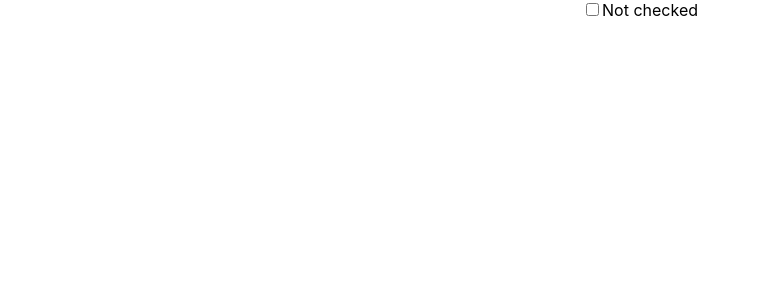
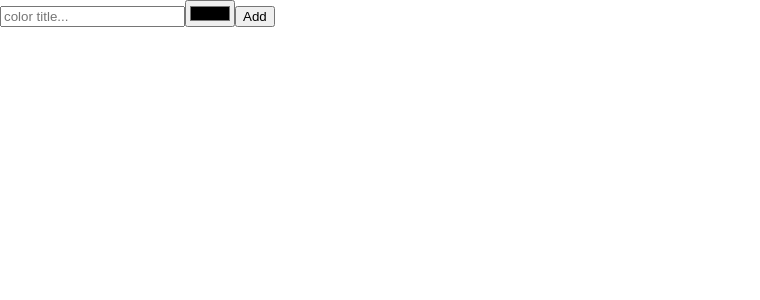
Before and after one commit to kiryl-ramanouski/React-LinkedIn-learning, a React (Create React App) app in the folder react-linkedin-learn-app/: page / in a window 1280 px wide. Shown: the top 300 px of the page, without its empty margins (0-760 px from the left). Built offline with nearby package versions, Linux system fonts and the light colour scheme.

Commit message:
feat: use useRef hook and work with uncontrolled components

```diff
--- a/react-linkedin-learn-app/src/App.js
+++ b/react-linkedin-learn-app/src/App.js
@@ -1,13 +1,23 @@
 import './App.css';
-import { useReducer } from 'react';
+import { useRef } from 'react';
 
 function App() {
-  const [checked, setChecked] = useReducer((checked) => !checked, false);
+  const txtTitle = useRef();
+  const hexColor = useRef();
+  const submit = (e) => {
+    e.preventDefault();
+    const title = txtTitle.current.value;
+    const color = hexColor.current.value;
+    alert(`${title} ${color}`);
+    txtTitle.current.value = '';
+    hexColor.current.value = '';
+  };
   return (
-    <div className='App'>
-      <input type='checkbox' value={checked} onChange={setChecked} />
-      <label>{checked ? 'Checked' : 'Not checked'}</label>
-    </div>
+    <form onSubmit={submit}>
+      <input ref={txtTitle} type='text' placeholder='color title...' />
+      <input ref={hexColor} type='color' />
+      <button>Add</button>
+    </form>
   );
 }
 
```
